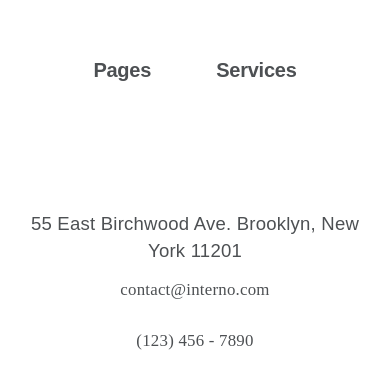
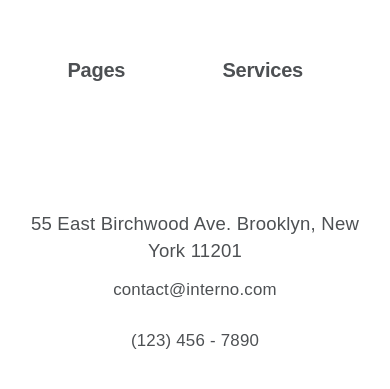
Before and after one commit to AlekseevAndreyG/InteriorDesignWebflow, a React (Create React App) app: page / in a window 390 px wide. Shown: the part 7512-7901 px from the top of the page. Before the commit the page ends 7879 px from the top, so only its background shows below. Built offline with nearby package versions, Linux system fonts and the light colour scheme.

Commit message:
Футер - брекпоинты для колонок

```diff
--- a/src/components/Footer/Footer.css
+++ b/src/components/Footer/Footer.css
@@ -1,5 +1,6 @@
 .footer-wrap {
   margin-top: 80px;
+  margin-bottom: 120px;
   display: flex;
   flex-direction: row;
   align-items: center;
@@ -89,7 +90,6 @@
 .footer-wrap-contact a {
   text-decoration: none;
   color: #4d5053;
-  font-family: Jost;
   font-size: 2vh;
   font-style: normal;
   font-weight: 400;
@@ -104,18 +104,25 @@
     gap: 100px;
   }
 
+  .footer-wrap-column {
+    gap: 55px;
+  }
+
   footer-wrap-contact h5:hover {
     scale: 1.1;
     cursor: pointer;
   }
 
   .footer_column_list {
+    width: 80px;
     animation: toggle 0.5s linear;
   }
 
   .footer_column_list li {
+    margin: 0;
+    padding: 0;
     display: none;
-    text-align: center;
+    text-align: left;
     list-style: none;
     color: #fff;
     font-family: Open Sans;
@@ -159,3 +166,15 @@
     justify-content: space-between;
   }
 }
+
+@media screen and (max-width: 1025px) {
+  .footer_column_list {
+    width: 100px;
+  }
+}
+
+@media screen and (max-width: 376px) {
+  .footer_column_list {
+    width: 80px;
+  }
+}
```
